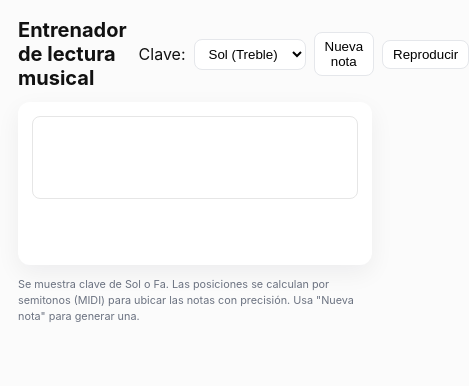
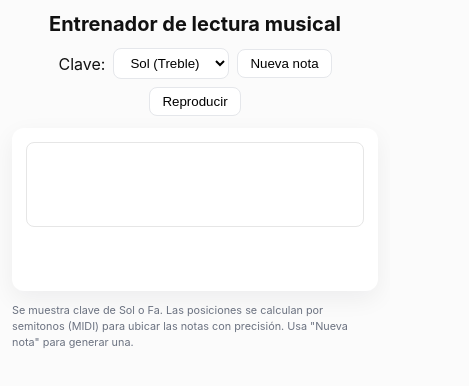
Before and after one commit to ciropiz/Notas_1, a plain HTML site: page index.html in a window 390 px wide. Shown: the whole page, 469 px wide, since content can reach past the window. Drawn offline with Linux system fonts and the light colour scheme.

Commit message:
Refactor CSS for improved layout and responsiveness
Updated styles for better layout and responsiveness.

```diff
--- a/style.css
+++ b/style.css
@@ -8,40 +8,82 @@
 }
 
 *{box-sizing:border-box}
-body{margin:0;font-family:Inter,system-ui,-apple-system,Segoe UI,Roboto,"Helvetica Neue",Arial;background:var(--bg);color:#111;padding:18px;}
+body{
+  margin:0;
+  font-family:Inter,system-ui,-apple-system,Segoe UI,Roboto,"Helvetica Neue",Arial;
+  background:var(--bg);
+  color:#111;
+  padding:12px;
+}
 
-.container{max-width:980px;margin:0 auto}
-header{display:flex;align-items:center;justify-content:space-between;gap:12px;margin-bottom:12px}
-h1{font-size:20px;margin:0}
-.controls-top{display:flex;align-items:center;gap:8px}
-.controls-top select, .controls-top button{padding:6px 10px;border-radius:8px;border:1px solid #e5e7eb;background:#fff;cursor:pointer}
+.container{max-width:980px;margin:0 auto;}
+header{display:flex;align-items:center;justify-content:space-between;gap:12px;margin-bottom:12px; flex-wrap:wrap;}
+h1{font-size:20px;margin:0;text-align:center;width:100%;}
+.controls-top{display:flex;align-items:center;gap:8px;flex-wrap:wrap;justify-content:center;}
+.controls-top select, .controls-top button{
+  padding:6px 12px;border-radius:8px;border:1px solid #e5e7eb;background:#fff;cursor:pointer;
+}
 
-main{background:var(--card);padding:14px;border-radius:12px;box-shadow:0 8px 24px rgba(15,23,42,.06)}
-canvas{display:block;width:100%;height:auto;border-radius:8px;background:#fff;border:1px solid #e6e6e6}
+main{
+  background:var(--card);
+  padding:14px;
+  border-radius:12px;
+  box-shadow:0 8px 24px rgba(15,23,42,.06);
+  display:flex;
+  flex-direction:column;
+  align-items:center;
+}
 
-.options{display:flex;flex-wrap:wrap;gap:12px;margin-top:14px;justify-content:center}
-.note-btn{padding:14px 20px;font-size:18px;border-radius:10px;border:1px solid #e5e7eb;background:#fff;cursor:pointer;min-width:50px;transition:transform 0.15s, background 0.15s}
-.note-btn:hover{transform:translateY(-2px)}
+canvas{
+  display:block;
+  width:100%;
+  max-width:900px;
+  height:auto;
+  aspect-ratio:4/1;
+  border-radius:8px;
+  background:#fff;
+  border:1px solid #e6e6e6;
+  margin-bottom:12px;
+}
 
-.feedback{margin-top:12px;min-height:26px;font-weight:600;text-align:center}
-.good{color:var(--good)}
-.bad{color:var(--bad)}
-.legend{margin-top:10px;color:var(--muted);font-size:13px}
-.small{font-size:12px;color:var(--muted)}
+.options{
+  display:grid;
+  grid-template-columns:repeat(auto-fit, minmax(50px, 1fr));
+  gap:6px;
+  width:100%;
+  max-width:600px;
+}
 
-/* Animaciones */
-@keyframes pop {
-  0%{transform:scale(1)}
-  50%{transform:scale(1.4)}
-  100%{transform:scale(1)}
+.note-btn{
+  padding:14px 0;
+  border-radius:8px;
+  border:1px solid #e5e7eb;
+  background:#fff;
+  cursor:pointer;
+  text-align:center;
+  font-weight:600;
+  font-size:16px;
 }
-@keyframes shake {
-  0%{transform:translateX(0)}
-  20%{transform:translateX(-6px)}
-  40%{transform:translateX(6px)}
-  60%{transform:translateX(-4px)}
-  80%{transform:translateX(4px)}
-  100%{transform:translateX(0)}
+
+.note-btn:hover{transform:translateY(-2px);}
+.note-btn.pop{transform:scale(1.2); transition:0.3s;}
+.note-btn.shake{animation:shake 0.3s;}
+
+@keyframes shake{
+  0%{transform:translateX(0);}
+  25%{transform:translateX(-4px);}
+  50%{transform:translateX(4px);}
+  75%{transform:translateX(-4px);}
+  100%{transform:translateX(0);}
 }
-.pop{animation: pop 0.3s ease;}
-.shake{animation: shake 0.3s ease;}
+
+.feedback{
+  margin-top:12px;
+  min-height:26px;
+  font-weight:600;
+  text-align:center;
+}
+
+.good{color:var(--good);}
+.bad{color:var(--bad);}
+.legend{margin-top:10px;color:var(--muted);font-size:13px;}
```
